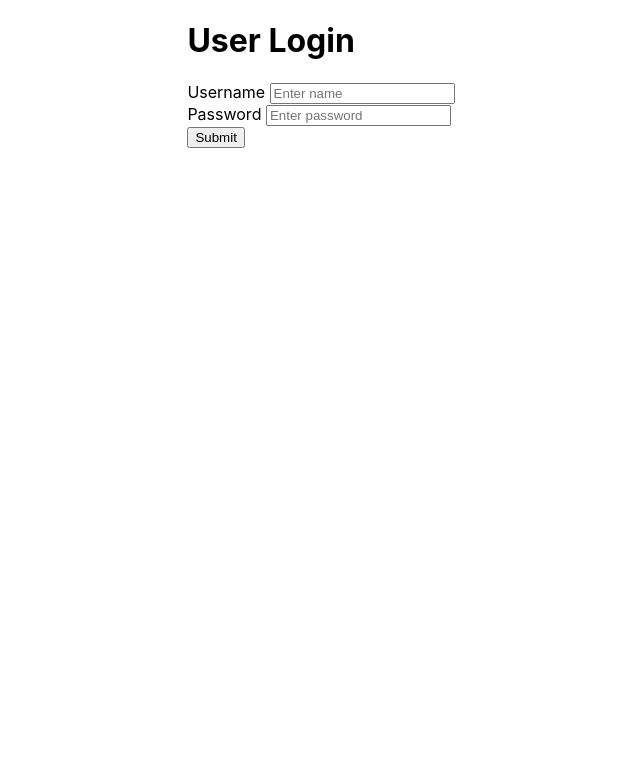
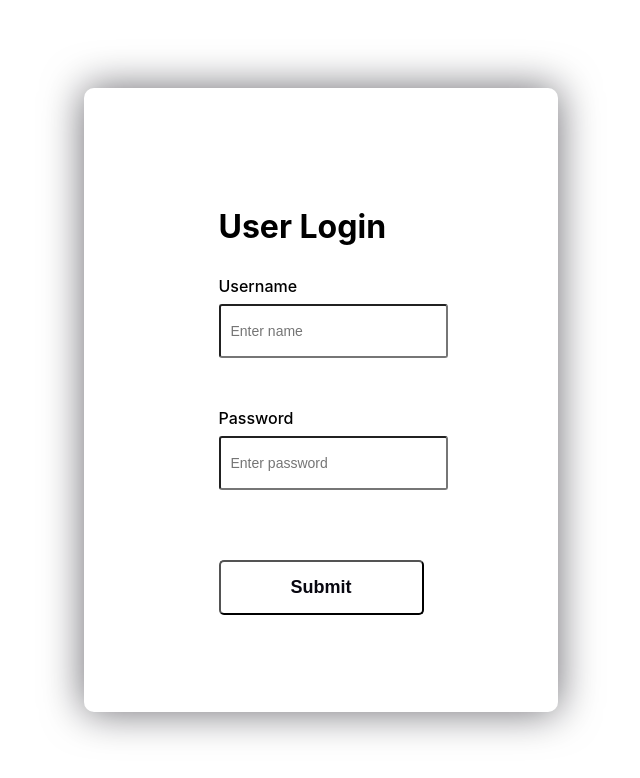
Before and after one commit to Devidas-Kale/school-crud, a React (Create React App) app: page / in a window 1280 px wide. Shown: the top 778 px of the page, without its empty margins (319-959 px from the left). Built offline with nearby package versions, Linux system fonts and the light colour scheme.

Commit message:
Add css to Login form

```diff
--- a/src/App.css
+++ b/src/App.css
@@ -42,6 +42,51 @@ td {
   justify-content: center;
 }
 
-.error{
+.error {
   color: red;
 }
+
+form {
+  height: 520px;
+  width: 400px;
+  background-color: rgba(255, 255, 255, 0.13);
+  position: absolute;
+  transform: translate(-50%, -50%);
+  top: 50%;
+  left: 50%;
+  border-radius: 10px;
+  backdrop-filter: blur(10px);
+  border: 2px solid rgba(255, 255, 255, 0.1);
+  box-shadow: 0 0 40px rgba(8, 7, 16, 0.6);
+  padding: 50px 35px;
+}
+
+.loginLabel {
+  display: block;
+  margin-top: 30px;
+  font-size: 16px;
+  font-weight: 500;
+}
+.loginInput {
+  display: block;
+  height: 50px;
+  width: 100%;
+  background-color: rgba(255, 255, 255, 0.07);
+  border-radius: 3px;
+  padding: 0 10px;
+  margin-top: 8px;
+  font-size: 14px;
+  font-weight: 300;
+}
+
+.loginButton {
+  margin-top: 50px;
+  width: 100%;
+  background-color: #ffffff;
+  color: #080710;
+  padding: 15px 0;
+  font-size: 18px;
+  font-weight: 600;
+  border-radius: 5px;
+  cursor: pointer;
+}
--- a/src/SchoolCrud.js
+++ b/src/SchoolCrud.js
@@ -112,8 +112,9 @@ const SchoolCrud = () => {
             <div>
               <div>
                 <div>
-                  <label>Username </label>
+                  <label className="loginLabel">Username </label>
                   <input
+                    className="loginInput"
                     type="text"
                     name="username"
                     value={username}
@@ -124,8 +125,9 @@ const SchoolCrud = () => {
                   <br />
                 </div>
                 <div>
-                  <label>Password </label>
+                  <label className="loginLabel">Password </label>
                   <input
+                    className="loginInput"
                     type="password"
                     name="password"
                     value={password}
@@ -137,7 +139,7 @@ const SchoolCrud = () => {
                 </div>
               </div>
               <div>
-                <input type="submit" />
+                <input className="loginButton" type="submit" />
               </div>
             </div>
           </div>
```
